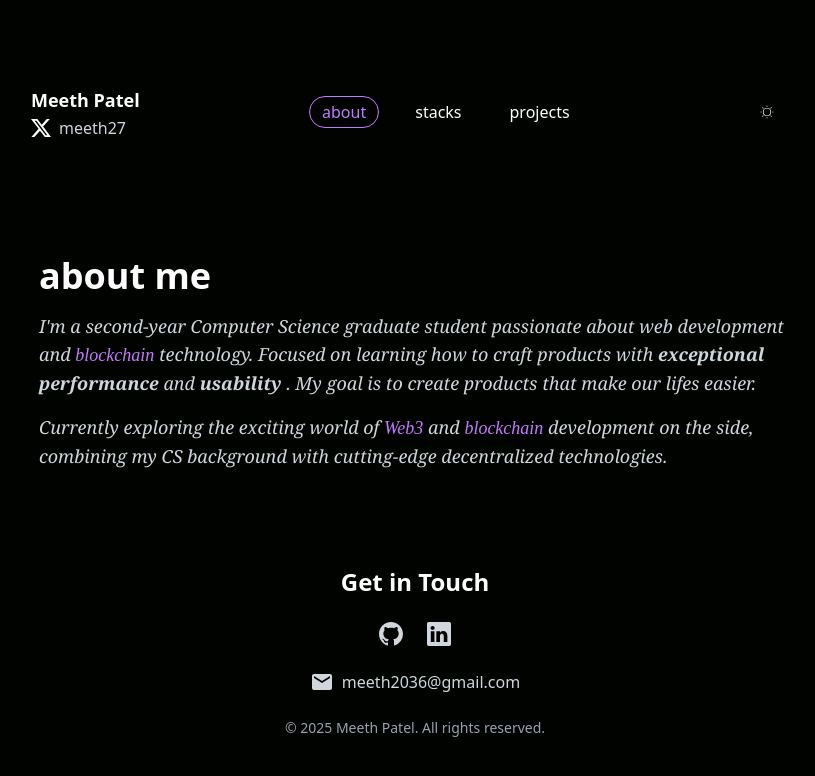
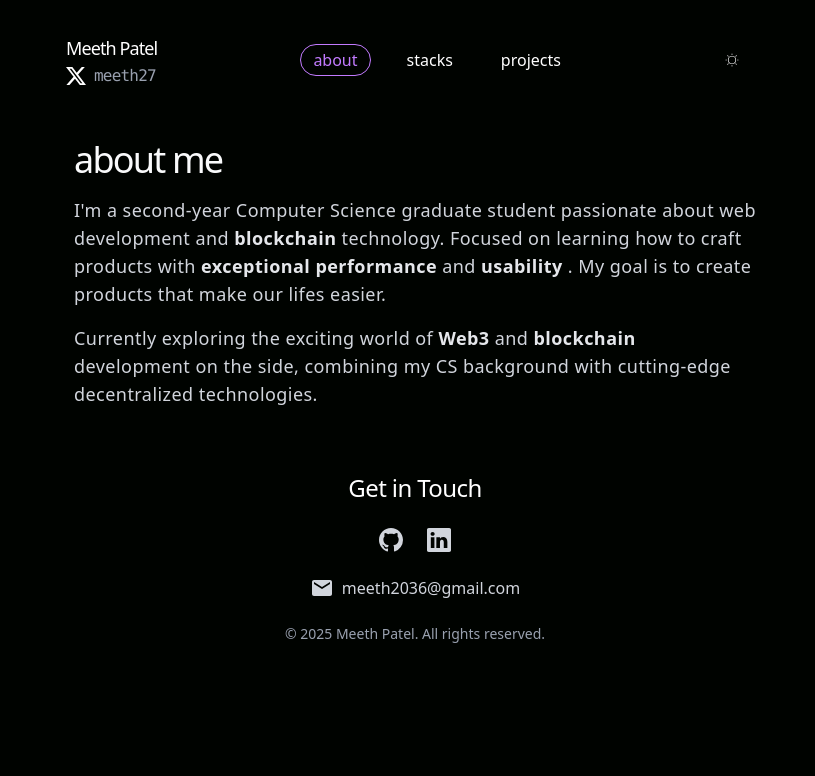
Before and after one commit to meethp20/portfolio, a React (Vite) app: page / in a window 1280 px wide. Shown: the top 776 px of the page, without its empty margins (225-1040 px from the left). Built offline with nearby package versions, Linux system fonts and the light colour scheme.

Commit message:
changed font cause am not stupid anymore

```diff
--- a/package.json
+++ b/package.json
@@ -11,6 +11,7 @@
   },
   "dependencies": {
     "@tailwindcss/vite": "^4.0.10",
+    "geist": "^1.4.2",
     "react": "^19.0.0",
     "react-dom": "^19.0.0",
     "react-icons": "^5.5.0",
--- a/src/App.jsx
+++ b/src/App.jsx
@@ -12,9 +12,9 @@ function AppContent() {
 
   return (
     <div className={`min-h-screen w-full flex flex-col ${theme === 'dark' ? 'bg-[#000300]' : 'bg-white'}`}>
-      <div className="max-w-[800px] mx-auto w-full">
+      <div className="max-w-[730px] mx-auto w-full">
         <Navbar />
-        <main className="pt-8 flex-grow">
+        <main className=" flex-grow">
           <Routes>
             <Route path="/" element={<Hero />} />
             <Route path="/pro1" element={<Pro1 />} />
--- a/src/components/Contacts.jsx
+++ b/src/components/Contacts.jsx
@@ -10,7 +10,7 @@ function Contacts() {
         <footer className={`w-full py-8 ${theme === 'dark' ? 'bg-[#000300]' : 'bg-white'}`}>
             <div className="max-w-[800px] mx-auto px-4">
                 <div className="flex flex-col items-center space-y-6">
-                    <h2 className={`text-2xl font-bold ${theme === 'dark' ? 'text-white' : 'text-gray-900'}`}>
+                    <h2 className={`text-2xl font-normal tracking-tight ${theme === 'dark' ? 'text-white' : 'text-gray-900'}`}>
                         Get in Touch
                     </h2>
                     <div className="flex space-x-6">
--- a/src/components/Hero.jsx
+++ b/src/components/Hero.jsx
@@ -6,18 +6,18 @@ function Hero() {
 
   return (
     <div className="w-full">
-      <main className="container mx-auto px-6 py-8">
-        <section className="my-8">
-          <h2 className={`text-4xl font-bold ${theme === 'dark' ? 'text-white' : 'text-gray-900'}`}>about me</h2>
-          <p className={`mt-4 font-serif italic text-lg ${theme === 'dark' ? 'text-gray-300' : 'text-gray-600'}`}>
-            I'm a second-year Computer Science graduate student passionate about web development and <span className="font-['Space_Grotesk'] text-purple-400">blockchain</span> technology.
+      <main className="container mx-auto px-6 ">
+        <section className="my-8 tracking-wide">
+          <h2 className={`text-4xl tracking-tighter font-sangeist ${theme === 'dark' ? 'text-gray-50' : 'text-gray-900'}`}>about me</h2>
+          <p className={`mt-4 font-sangeist tracking-wide text-lg ${theme === 'dark' ? 'text-gray-300' : 'text-gray-800'}`}>
+            I'm a second-year Computer Science graduate student passionate about web development and <span className={`font-bold  ${theme ==='dark'?'text-gray-200' : 'text-gray-800'}`}>blockchain</span> technology.
             Focused on learning how to craft products with{" "}
-            <span className="font-semibold">exceptional performance</span> and{" "}
-            <span className="font-semibold">usability</span>
+            <span className={`font-bold  ${theme ==='dark'?'text-gray-200' : 'text-gray-800'}`}>exceptional performance</span> and{" "}
+           <span className={`font-bold  ${theme ==='dark'?'text-gray-200' : 'text-gray-800'}`}>usability</span>
             {" "}. My goal is to create products that make our lifes easier.
           </p>
-          <p className={`mt-4 font-serif italic text-lg ${theme === 'dark' ? 'text-gray-300' : 'text-gray-600'}`}>
-            Currently exploring the exciting world of <span className="font-['Space_Grotesk'] text-purple-400">Web3</span> and <span className="font-['Space_Grotesk'] text-purple-400">blockchain</span> development on the side, combining my CS background with cutting-edge decentralized technologies.
+          <p className={`mt-4 font-sangeist tracking-wide text-lg ${theme === 'dark' ? 'text-gray-300' : 'text-gray-600'}`}>
+            Currently exploring the exciting world of  <span className={`font-bold  ${theme ==='dark'?'text-gray-200' : 'text-gray-800'}`}>Web3</span> and <span className={`font-bold  ${theme ==='dark'?'text-gray-200' : 'text-gray-800'}`}>blockchain</span> development on the side, combining my CS background with cutting-edge decentralized technologies.
           </p>
         </section>
       </main>
--- a/src/components/Navbar.jsx
+++ b/src/components/Navbar.jsx
@@ -23,18 +23,18 @@ function Navbar() {
     }, [location]);
 
     return (
-        <div className={`flex justify-between h-24 max-w-[800px] mt-16 mx-auto items-center px-4 ${theme === 'dark' ? 'text-white' : 'text-gray-900'}`}>
+        <div className={`flex justify-between h-24 max-w-[800px]  mt-3 mx-auto items-center px-4 ${theme === 'dark' ? 'text-white' : 'text-gray-900'}`}>
             <div>
-                <h1 className={`py-0.5 w-max text-lg font-bold ${theme === 'dark' ? 'text-white' : 'text-gray-900'}`}>
+                <h1 className={`py-0.5 w-max text-lg tracking-tighter font-bond font-sangeist ${theme === 'dark' ? 'text-white' : 'text-gray-900'}`}>
                     Meeth Patel
                 </h1>
-                <div className='flex items-center space-x-2'>
+                <div className='flex items-center space-x-2 tracking-tighter'>
                     <BsTwitterX size={20} />
                     <a
                         href='https://x.com/meeth27'
                         target='_blank'
                         rel="noopener noreferrer"
-                        className={`${theme === 'dark' ? 'text-gray-300 hover:text-white' : 'text-gray-600 hover:text-gray-900'}`}
+                        className={`${theme === 'dark' ? 'text-gray-400 hover:text-white font-mono' : 'text-gray-600 hover:text-gray-900'}`}
                     >
                         meeth27
                     </a>
--- a/src/components/Stacks.jsx
+++ b/src/components/Stacks.jsx
@@ -47,9 +47,9 @@ function Stacks() {
 
     return (
         <div className="w-full">
-            <div className="max-w-7xl mx-auto px-4 py-16">
+            <div className="max-w-7xl font-mono mx-auto px-4 py-16">
                 <div className="text-center mb-16">
-                    <h1 className={`text-4xl font-bold mb-4 ${theme === 'dark' ? 'text-white' : 'text-gray-900'}`}>
+                    <h1 className={`text-4xl tracking-tighter font-bold mb-4 ${theme === 'dark' ? 'text-white' : 'text-gray-900'}`}>
                         Tech Stack
                     </h1>
                     <p className={`text-lg ${theme === 'dark' ? 'text-gray-300' : 'text-gray-600'}`}>
--- a/src/index.css
+++ b/src/index.css
@@ -31,3 +31,17 @@ body.light-mode {
 .my-masonry-grid_column > div {
   margin-bottom: 1rem;
 }
+
+@font-face {
+  font-family: 'Geist Sans';
+  src: url('/node_modules/geist/font/sans/GeistVariableVF.woff2') format('woff2');
+  font-weight: 100 900;
+  font-display: swap;
+}
+
+@font-face {
+  font-family: 'Geist Mono';
+  src: url('/node_modules/geist/font/mono/GeistMonoVariableVF.woff2') format('woff2');
+  font-weight: 100 900;
+  font-display: swap;
+}
--- a/tailwind.config.js
+++ b/tailwind.config.js
@@ -7,6 +7,8 @@ export default {
       fontFamily: {
         sans: ['Inter', 'sans-serif'],
         serif: ['EB Garamond', 'serif'],
+        sangeist:['Geist Sans', 'sans-serif'],
+        mono: ['Geist Mono', 'monospace'],
       },
     },
   },
```
Also changed, not shown: 1 other file (tests, documents, lock files or other folders).
